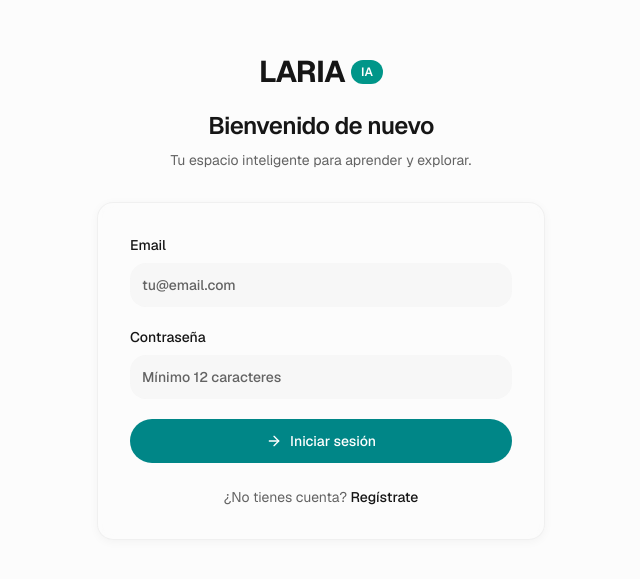
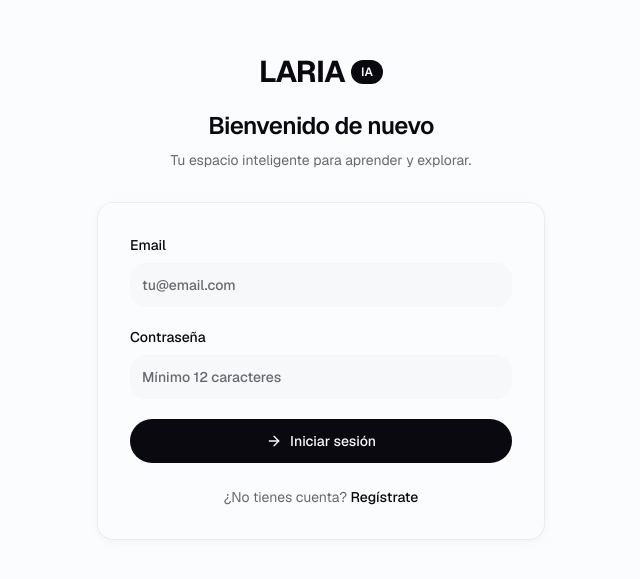
Before and after one commit to Rixx2-4/LARIA-UI, a Next.js app: page / in a window 1280 px wide. Shown: the part 103-682 px from the top of the page, without its empty margins (319-959 px from the left). Built offline with nearby package versions, Linux system fonts and the light colour scheme; no server answers.

Commit message:
Apply Vercel v0 color palette

```diff
--- a/app/components/login-screen.tsx
+++ b/app/components/login-screen.tsx
@@ -36,7 +36,7 @@ export function LoginScreen() {
         <div className="flex flex-col items-center gap-5">
           <div className="flex items-center gap-1.5">
             <span className="text-3xl font-bold tracking-tight text-foreground">LARIA</span>
-            <span className="rounded-full bg-teal-600 px-2.5 py-1 text-xs font-semibold text-white">IA</span>
+            <span className="rounded-full bg-primary px-2.5 py-1 text-xs font-semibold text-primary-foreground">IA</span>
           </div>
           <div className="flex flex-col gap-2">
             <h1 className="text-2xl font-semibold tracking-tight text-foreground">
--- a/app/components/search-bar.tsx
+++ b/app/components/search-bar.tsx
@@ -197,7 +197,7 @@ export function SearchBar() {
       {/* Input */}
       <div
         className={`animate-in fade-in slide-in-from-bottom-4 duration-500 rounded-2xl border-2 bg-card shadow-[0_4px_20px_rgb(0,0,0,0.03)] transition-all hover:shadow-[0_4px_30px_rgb(0,0,0,0.06)] ${
-          isFocused ? "border-teal-500/50 ring-1 ring-teal-500/20" : "border-teal-500/20 hover:border-teal-500/30"
+          isFocused ? "border-ring/50 ring-1 ring-ring/20" : "border-border hover:border-ring/40"
         }`}
       >
         <div className="flex items-center px-4 md:px-5 py-3 md:py-3.5">
@@ -265,7 +265,7 @@ export function SearchBar() {
               <Button
                 variant="ghost"
                 size="icon"
-                className="h-8 w-8 md:h-9 md:w-9 rounded-lg bg-teal-600 text-white hover:bg-teal-700 transition-all"
+                className="h-8 w-8 md:h-9 md:w-9 rounded-lg bg-primary text-primary-foreground hover:bg-primary/90 transition-all"
                 onClick={handleSend}
                 disabled={isLoading}
               >
--- a/app/components/search-interface.tsx
+++ b/app/components/search-interface.tsx
@@ -19,7 +19,7 @@ export function Search() {
             <header className="flex items-center justify-between">
               <div className="flex items-center gap-0">
                 <span className="text-2xl md:text-3xl font-bold tracking-tight text-foreground">LARIA</span>
-                <span className="ml-1 rounded-full bg-teal-600 px-2 md:px-2.5 py-0.5 text-[10px] md:text-xs font-semibold text-white">
+                <span className="ml-1 rounded-full bg-primary px-2 md:px-2.5 py-0.5 text-[10px] md:text-xs font-semibold text-primary-foreground">
                   IA
                 </span>
               </div>
--- a/app/globals.css
+++ b/app/globals.css
@@ -5,75 +5,75 @@
 @custom-variant dark (&:is(.dark *));
 
 :root {
-  /* Updated to modern neutral grays with teal accent like Perplexity */
-  --background: oklch(0.99 0 0);
-  --foreground: oklch(0.2 0 0);
+  /* Vercel / v0 palette: crisp neutrals with a restrained violet accent */
+  --background: oklch(0.99 0.002 286);
+  --foreground: oklch(0.145 0.012 286);
   --card: oklch(1 0 0);
-  --card-foreground: oklch(0.2 0 0);
+  --card-foreground: oklch(0.145 0.012 286);
   --popover: oklch(1 0 0);
-  --popover-foreground: oklch(0.2 0 0);
-  --primary: oklch(0.55 0.12 195);
-  --primary-foreground: oklch(1 0 0);
-  --secondary: oklch(0.96 0 0);
-  --secondary-foreground: oklch(0.3 0 0);
-  --muted: oklch(0.96 0 0);
-  --muted-foreground: oklch(0.5 0 0);
-  --accent: oklch(0.97 0 0);
-  --accent-foreground: oklch(0.3 0 0);
+  --popover-foreground: oklch(0.145 0.012 286);
+  --primary: oklch(0.145 0.012 286);
+  --primary-foreground: oklch(0.985 0 0);
+  --secondary: oklch(0.965 0.004 286);
+  --secondary-foreground: oklch(0.24 0.012 286);
+  --muted: oklch(0.965 0.004 286);
+  --muted-foreground: oklch(0.52 0.012 286);
+  --accent: oklch(0.95 0.025 286);
+  --accent-foreground: oklch(0.3 0.07 286);
   --destructive: oklch(0.577 0.245 27.325);
   --destructive-foreground: oklch(1 0 0);
-  --border: oklch(0.93 0 0);
-  --input: oklch(0.93 0 0);
-  --ring: oklch(0.55 0.12 195);
-  --chart-1: oklch(0.55 0.12 195);
-  --chart-2: oklch(0.6 0.118 184.704);
-  --chart-3: oklch(0.398 0.07 227.392);
-  --chart-4: oklch(0.828 0.189 84.429);
-  --chart-5: oklch(0.769 0.188 70.08);
+  --border: oklch(0.91 0.008 286);
+  --input: oklch(0.91 0.008 286);
+  --ring: oklch(0.55 0.16 286);
+  --chart-1: oklch(0.55 0.16 286);
+  --chart-2: oklch(0.62 0.12 250);
+  --chart-3: oklch(0.55 0.01 286);
+  --chart-4: oklch(0.72 0.14 330);
+  --chart-5: oklch(0.7 0.12 180);
   --radius: 0.75rem;
-  --sidebar: oklch(0.99 0 0);
-  --sidebar-foreground: oklch(0.3 0 0);
-  --sidebar-primary: oklch(0.55 0.12 195);
-  --sidebar-primary-foreground: oklch(1 0 0);
-  --sidebar-accent: oklch(0.96 0 0);
-  --sidebar-accent-foreground: oklch(0.3 0 0);
-  --sidebar-border: oklch(0.93 0 0);
-  --sidebar-ring: oklch(0.55 0.12 195);
+  --sidebar: oklch(0.975 0.003 286);
+  --sidebar-foreground: oklch(0.24 0.012 286);
+  --sidebar-primary: oklch(0.145 0.012 286);
+  --sidebar-primary-foreground: oklch(0.985 0 0);
+  --sidebar-accent: oklch(0.95 0.025 286);
+  --sidebar-accent-foreground: oklch(0.3 0.07 286);
+  --sidebar-border: oklch(0.91 0.008 286);
+  --sidebar-ring: oklch(0.55 0.16 286);
 }
 
 .dark {
-  --background: oklch(0.145 0 0);
+  --background: oklch(0.145 0.012 286);
   --foreground: oklch(0.985 0 0);
-  --card: oklch(0.145 0 0);
+  --card: oklch(0.18 0.012 286);
   --card-foreground: oklch(0.985 0 0);
-  --popover: oklch(0.145 0 0);
+  --popover: oklch(0.18 0.012 286);
   --popover-foreground: oklch(0.985 0 0);
-  --primary: oklch(0.55 0.12 195);
-  --primary-foreground: oklch(1 0 0);
-  --secondary: oklch(0.269 0 0);
+  --primary: oklch(0.985 0 0);
+  --primary-foreground: oklch(0.145 0.012 286);
+  --secondary: oklch(0.235 0.012 286);
   --secondary-foreground: oklch(0.985 0 0);
-  --muted: oklch(0.269 0 0);
-  --muted-foreground: oklch(0.708 0 0);
-  --accent: oklch(0.269 0 0);
-  --accent-foreground: oklch(0.985 0 0);
+  --muted: oklch(0.235 0.012 286);
+  --muted-foreground: oklch(0.72 0.012 286);
+  --accent: oklch(0.27 0.045 286);
+  --accent-foreground: oklch(0.94 0.03 286);
   --destructive: oklch(0.396 0.141 25.723);
-  --destructive-foreground: oklch(0.637 0.237 25.331);
-  --border: oklch(0.269 0 0);
-  --input: oklch(0.269 0 0);
-  --ring: oklch(0.55 0.12 195);
-  --chart-1: oklch(0.488 0.243 264.376);
-  --chart-2: oklch(0.696 0.17 162.48);
-  --chart-3: oklch(0.769 0.188 70.08);
-  --chart-4: oklch(0.627 0.265 303.9);
-  --chart-5: oklch(0.645 0.246 16.439);
-  --sidebar: oklch(0.205 0 0);
+  --destructive-foreground: oklch(0.85 0.12 25);
+  --border: oklch(0.27 0.012 286);
+  --input: oklch(0.27 0.012 286);
+  --ring: oklch(0.7 0.14 286);
+  --chart-1: oklch(0.7 0.14 286);
+  --chart-2: oklch(0.72 0.12 250);
+  --chart-3: oklch(0.65 0.01 286);
+  --chart-4: oklch(0.76 0.14 330);
+  --chart-5: oklch(0.75 0.12 180);
+  --sidebar: oklch(0.17 0.012 286);
   --sidebar-foreground: oklch(0.985 0 0);
-  --sidebar-primary: oklch(0.55 0.12 195);
-  --sidebar-primary-foreground: oklch(1 0 0);
-  --sidebar-accent: oklch(0.269 0 0);
-  --sidebar-accent-foreground: oklch(0.985 0 0);
-  --sidebar-border: oklch(0.269 0 0);
-  --sidebar-ring: oklch(0.439 0 0);
+  --sidebar-primary: oklch(0.985 0 0);
+  --sidebar-primary-foreground: oklch(0.145 0.012 286);
+  --sidebar-accent: oklch(0.27 0.045 286);
+  --sidebar-accent-foreground: oklch(0.94 0.03 286);
+  --sidebar-border: oklch(0.27 0.012 286);
+  --sidebar-ring: oklch(0.7 0.14 286);
 }
 
 @theme inline {
```
